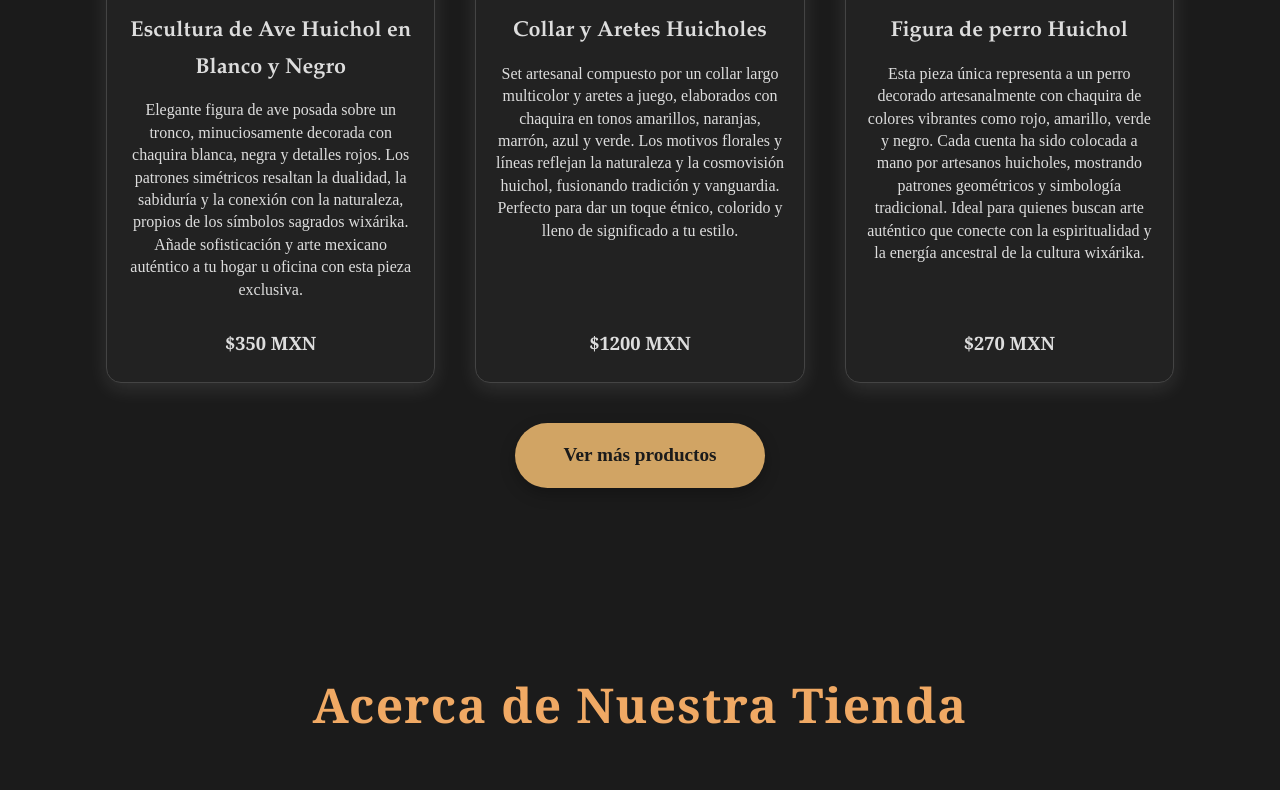
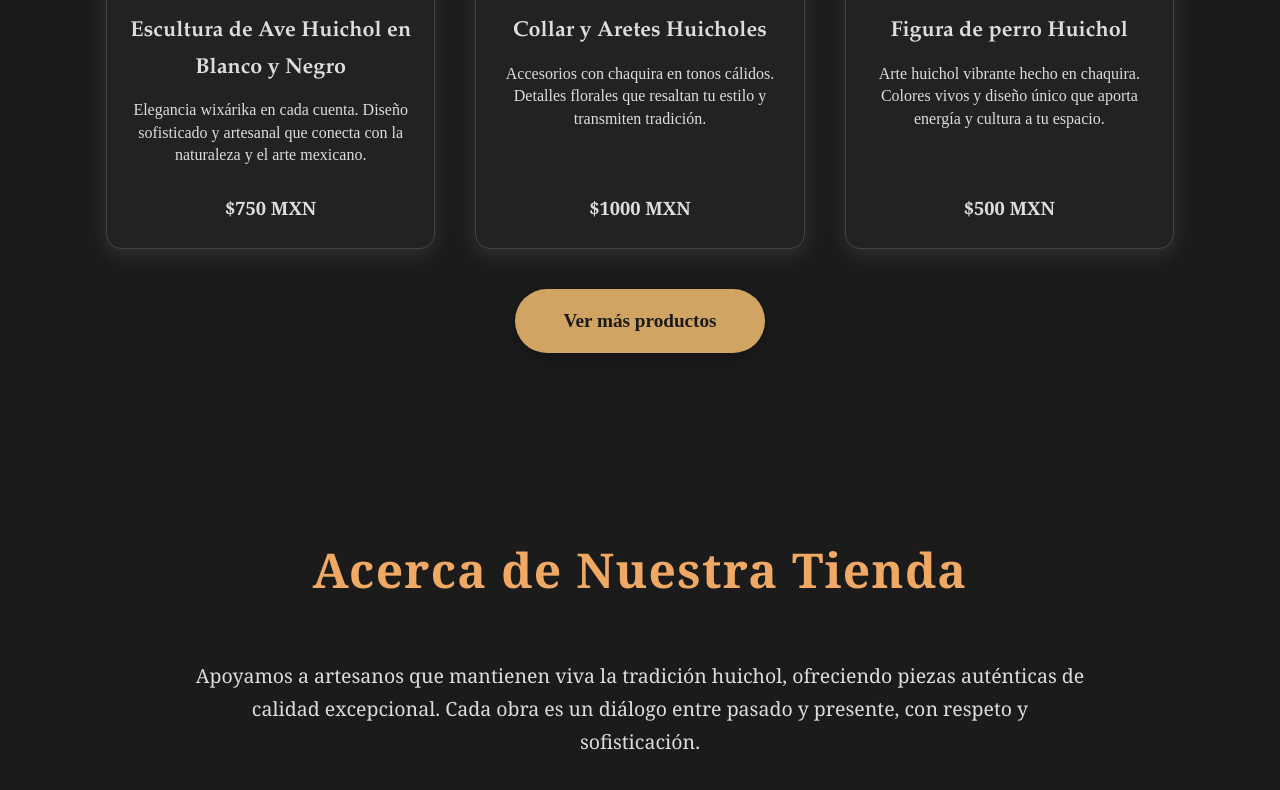
Before and after one commit to Ethanhdez/kauyumari, a plain HTML site: page index.html in a window 1280 px wide. Shown: the part 1042-1832 px from the top of the page. Drawn offline with Linux system fonts and the light colour scheme.

Commit message:
Update index.html

```diff
--- a/index.html
+++ b/index.html
@@ -36,24 +36,20 @@
       <div class="card">
         <img src="https://github.com/Ethanhdez/Artesanias_Kalli/blob/main/ave.jpg?raw=true" alt="Escultura de Ave Huichol en Blanco y Negro" />
         <h3>Escultura de Ave Huichol en Blanco y Negro</h3>
-        <p>Elegante figura de ave posada sobre un tronco, minuciosamente decorada con chaquira blanca, negra y detalles rojos. Los patrones simétricos resaltan la dualidad, la sabiduría y la conexión con la naturaleza, propios de los símbolos sagrados wixárika. Añade sofisticación y arte mexicano auténtico a tu hogar u oficina con esta pieza exclusiva.
-
-</p>
-        <span class="price">$350 MXN</span>
+        <p>Elegancia wixárika en cada cuenta. Diseño sofisticado y artesanal que conecta con la naturaleza y el arte mexicano.</p>
+        <span class="price">$750 MXN</span>
       </div>
       <div class="card">
         <img src="https://github.com/Ethanhdez/Artesanias_Kalli/blob/main/collar.jpg?raw=true" alt="Collar y Aretes Huicholes" />
         <h3>Collar y Aretes Huicholes</h3>
-        <p>Set artesanal compuesto por un collar largo multicolor y aretes a juego, elaborados con chaquira en tonos amarillos, naranjas, marrón, azul y verde. Los motivos florales y líneas reflejan la naturaleza y la cosmovisión huichol, fusionando tradición y vanguardia. Perfecto para dar un toque étnico, colorido y lleno de significado a tu estilo.
-
-</p>
-        <span class="price">$1200 MXN</span>
+        <p>Accesorios con chaquira en tonos cálidos. Detalles florales que resaltan tu estilo y transmiten tradición.</p>
+        <span class="price">$1000 MXN</span>
       </div>
       <div class="card">
         <img src="https://github.com/Ethanhdez/Artesanias_Kalli/blob/main/perro.jpg?raw=true" alt="Figura de perro Huichol con chaquira" />
         <h3>Figura de perro Huichol</h3>
-        <p>Esta pieza única representa a un perro decorado artesanalmente con chaquira de colores vibrantes como rojo, amarillo, verde y negro. Cada cuenta ha sido colocada a mano por artesanos huicholes, mostrando patrones geométricos y simbología tradicional. Ideal para quienes buscan arte auténtico que conecte con la espiritualidad y la energía ancestral de la cultura wixárika.</p>
-        <span class="price">$270 MXN</span>
+        <p>Arte huichol vibrante hecho en chaquira. Colores vivos y diseño único que aporta energía y cultura a tu espacio.</p>
+        <span class="price">$500 MXN</span>
       </div>
     </div>
 
```
